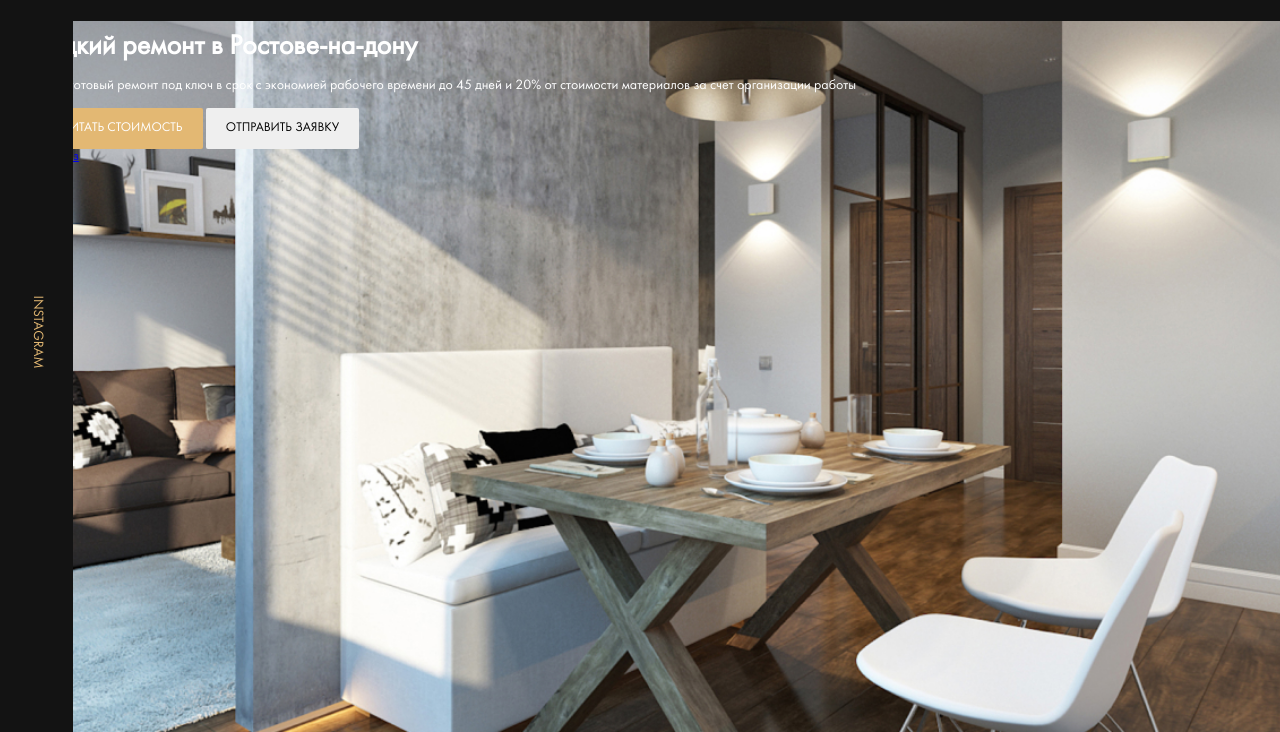
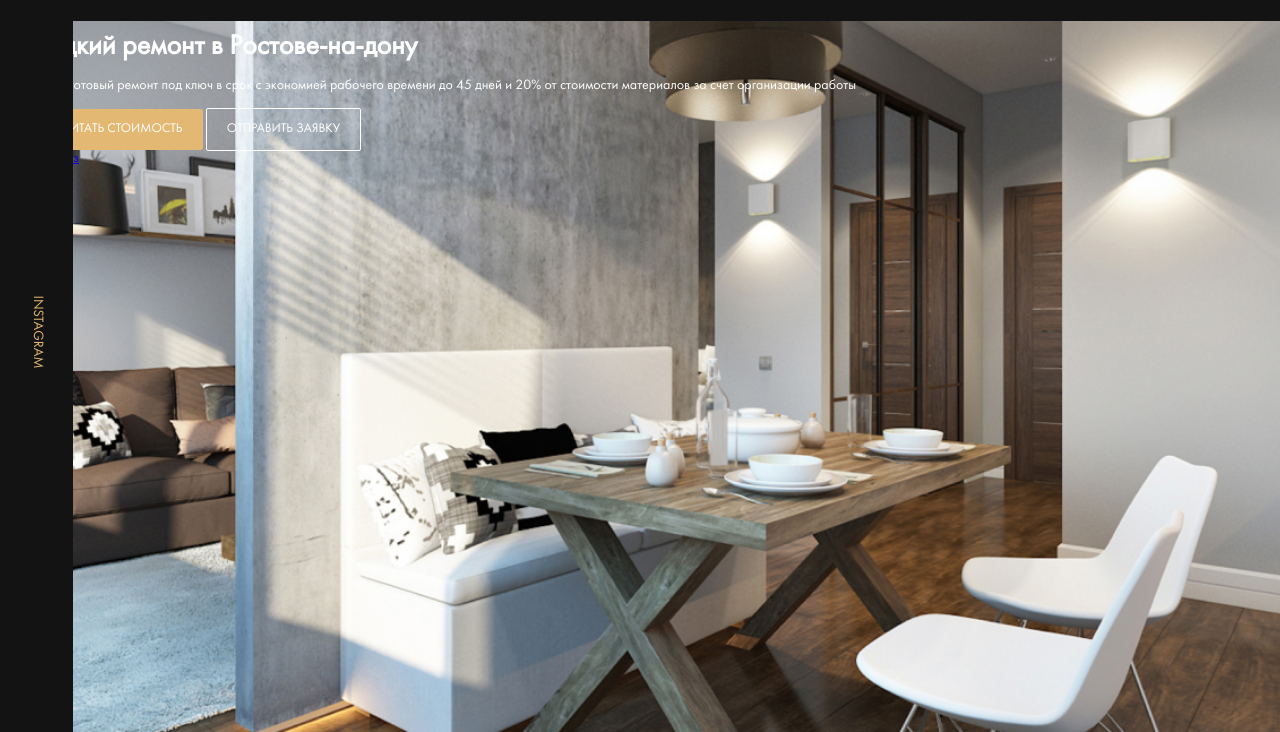
Before and after one commit to MatthewTol/repair-design, a website: page index.html in a window 1280 px wide. Shown: the part 68-800 px from the top of the page. Drawn offline with nearby package versions, Linux system fonts and the light colour scheme; files that its build step writes are made by us from their sources; files whose address does not match are found by name.

Commit message:
feat: added styles for button--outline

```diff
--- a/sass/_interface.sass
+++ b/sass/_interface.sass
@@ -7,3 +7,7 @@
   &--primary
     background-color: $primary
     color: $white
+  &--outline
+    border: 1px solid $white
+    background: transparent
+    color: $white
```
